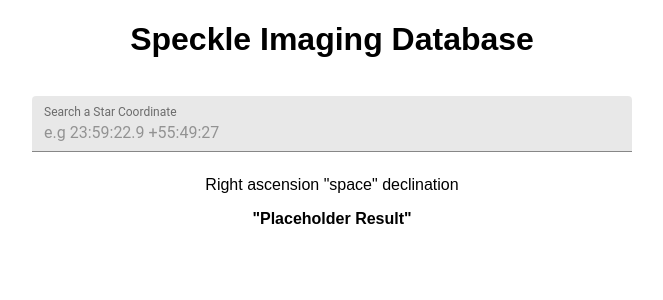
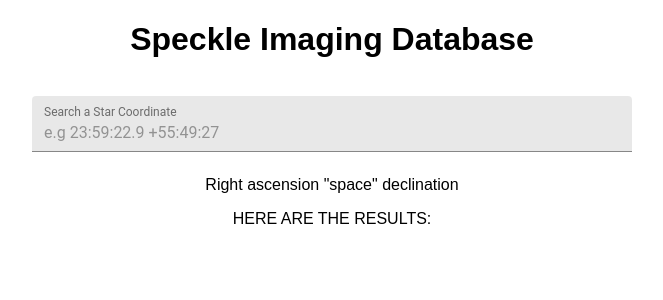
Before and after one commit to joncwong/speckle-imaging, a React (Create React App) app in the folder speckle-client/my-app/: page / in a window 1280 px wide. Shown: the top 300 px of the page, without its empty margins (308-971 px from the left). Built offline with nearby package versions, Linux system fonts and the light colour scheme.

Commit message:
SearchResult component successfully receives results from sibling, need to add table formatting

```diff
--- a/speckle-client/my-app/src/App.js
+++ b/speckle-client/my-app/src/App.js
@@ -5,15 +5,23 @@ import './App.css';
 
 class App extends Component {
 
+  constructor(props) {
+    super(props)
+    this.formattedResults = React.createRef();
+  }
   render() {
     return (
       <div className="App">
         <h1>Speckle Imaging Database</h1>
-        <SearchBar></SearchBar>
+        <SearchBar formatResults={this.formatResults}></SearchBar>
         <p>Right ascension "space" declination </p>
-        <SearchResults></SearchResults>
+        <SearchResults ref={this.formattedResults} updateResults={this.update}></SearchResults>
       </div>
     );
+  }
+
+  formatResults = (data) => {
+    this.formattedResults.current.update(data)
   }
 
 }
--- a/speckle-client/my-app/src/components/SearchBar.js
+++ b/speckle-client/my-app/src/components/SearchBar.js
@@ -14,10 +14,14 @@ class SearchBar extends Component {
   }
 
   handleSearch(e) {
+    console.log(e)
     if (e.key === 'Enter') {
       console.log(this.state['input']);
       let searchInput = this.state['input'];
-
+      if (searchInput === '') {
+        console.log("Empty search query.. aborted");
+        return
+      }
       let response = fetch(`http://localhost:8080/coord/${searchInput}`)
       .then(function(response) {
           if (!response.ok) {
@@ -34,17 +38,20 @@ class SearchBar extends Component {
         return body.data
       })
       .then(results => this.setResults(results))
+    }
 
-    }
   }
 
   setResults(data) {
     this.setState({
       results: data
     })
-    console.log(this.state['results'])
+    this.props.formatResults(data)
+    //console.log(this.state['results'])
   }
+
   render() {
+    console.log("I RERENDERED")
     return (
       <div className="App">
         <TextField
@@ -60,9 +67,7 @@ class SearchBar extends Component {
           }}
           onChange={e => this.setState({ input: e.target.value })}
           onKeyPress= {this.handleSearch}
-
         />
-
       </div>
 
     );
--- a/speckle-client/my-app/src/components/SearchResults.js
+++ b/speckle-client/my-app/src/components/SearchResults.js
@@ -2,9 +2,26 @@ import React, { Component } from 'react';
 
 class SearchResults extends Component {
 
+    constructor(props) {
+        super(props)
+        this.state = {
+            searchResults: ''
+        }
+        this.update = this.update.bind(this)
+    }
+
     render() {
-        return <b>"Placeholder Result"</b>
+        return `HERE ARE THE RESULTS: \n ${this.state.searchResults}`
     }
+
+    update(data) {
+        this.setState({
+            searchResults: data
+        })
+        console.log("hello?")
+        console.log(this.state['searchResults'])
+    }
+
   }
 
   export default SearchResults;
```
